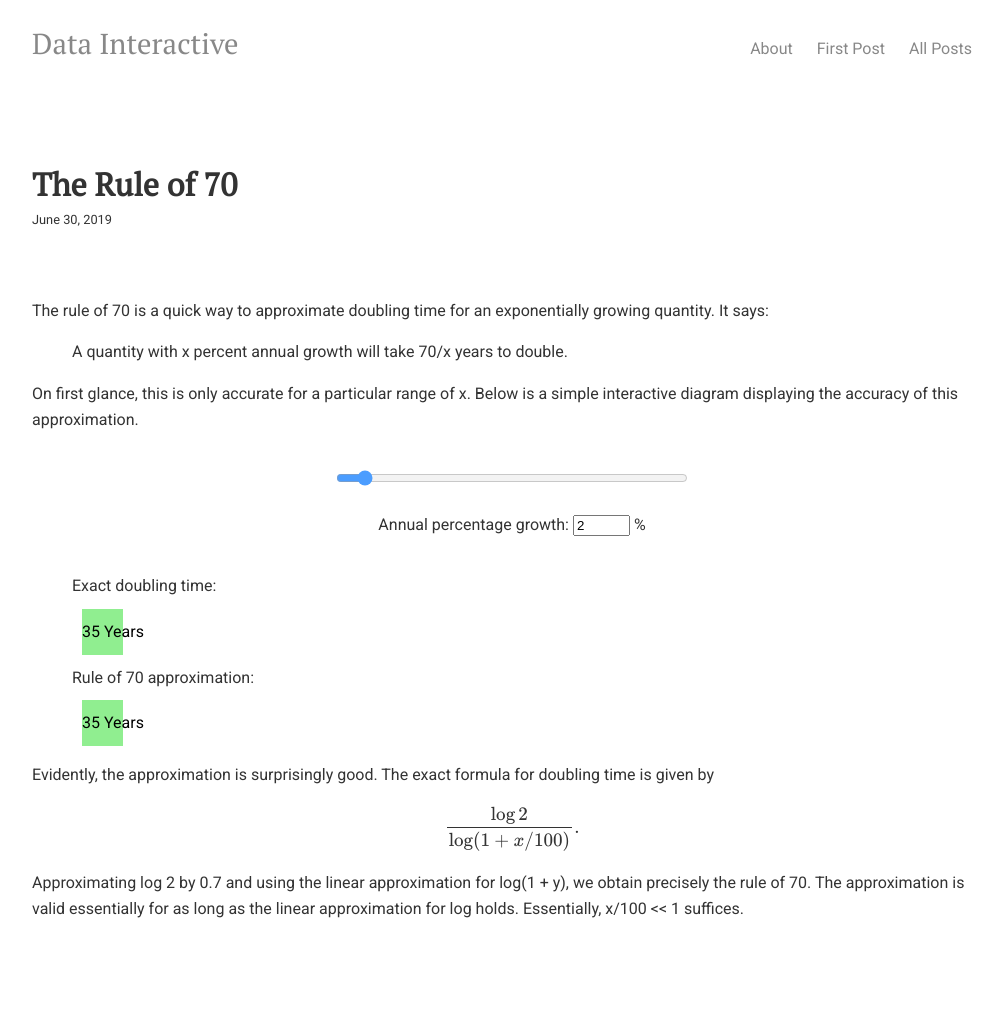
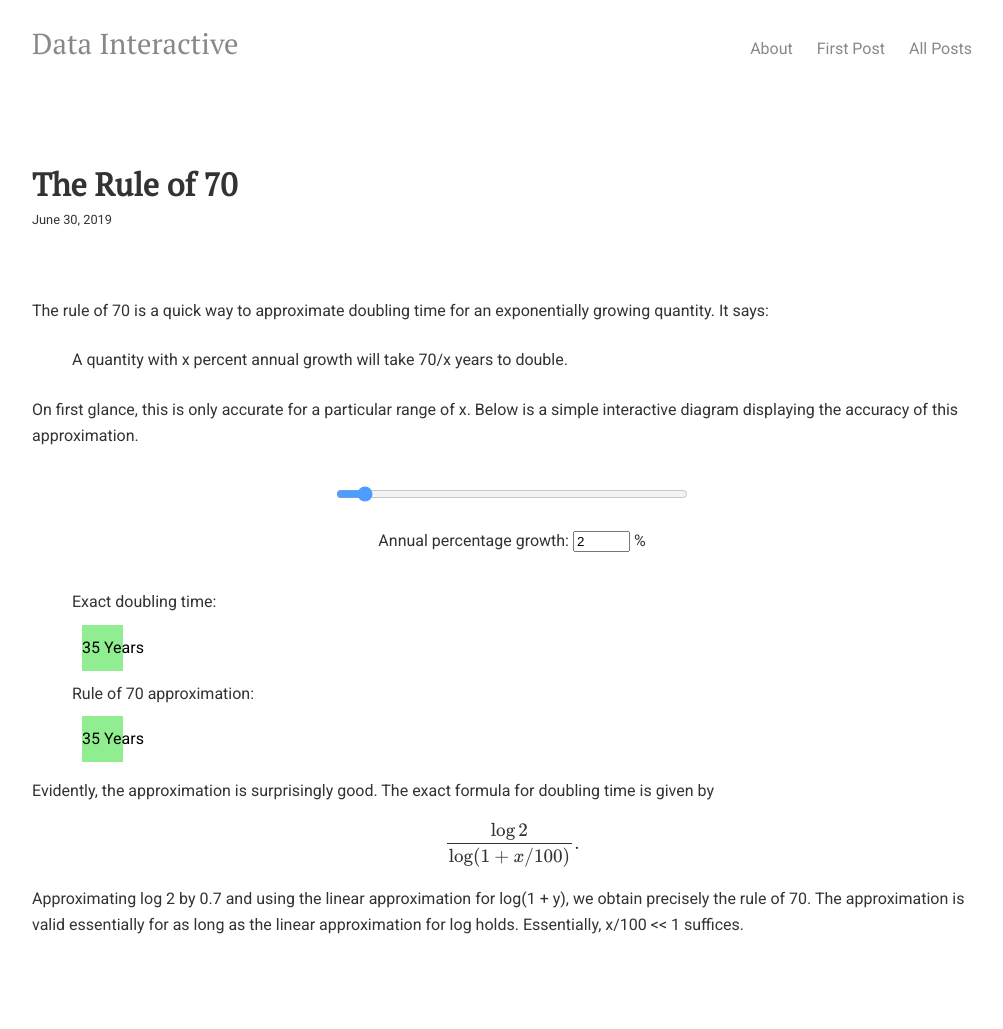
Before and after one commit to datainteractive/datainteractive.github.io, a Jekyll site: the page built from index.html, in a window 1280 px wide. Shown: the whole page, without its empty margins (128-1131 px from the left). Built offline with Jekyll 4.4.1, drawn with Linux system fonts in a browser that asks for light colours; formulas are drawn with MathJax 3.

Commit message:
Update main.css

```diff
--- a/css/main.css
+++ b/css/main.css
@@ -72,8 +72,8 @@ h1 {
 
 .indent {
   display: block;
-  margin-top: 1em;
-  margin-bottom: 1em;
+  margin-top: 1.5em;
+  margin-bottom: 1.5em;
   margin-left: 40px;
   margin-right: 40px;
 }
```
